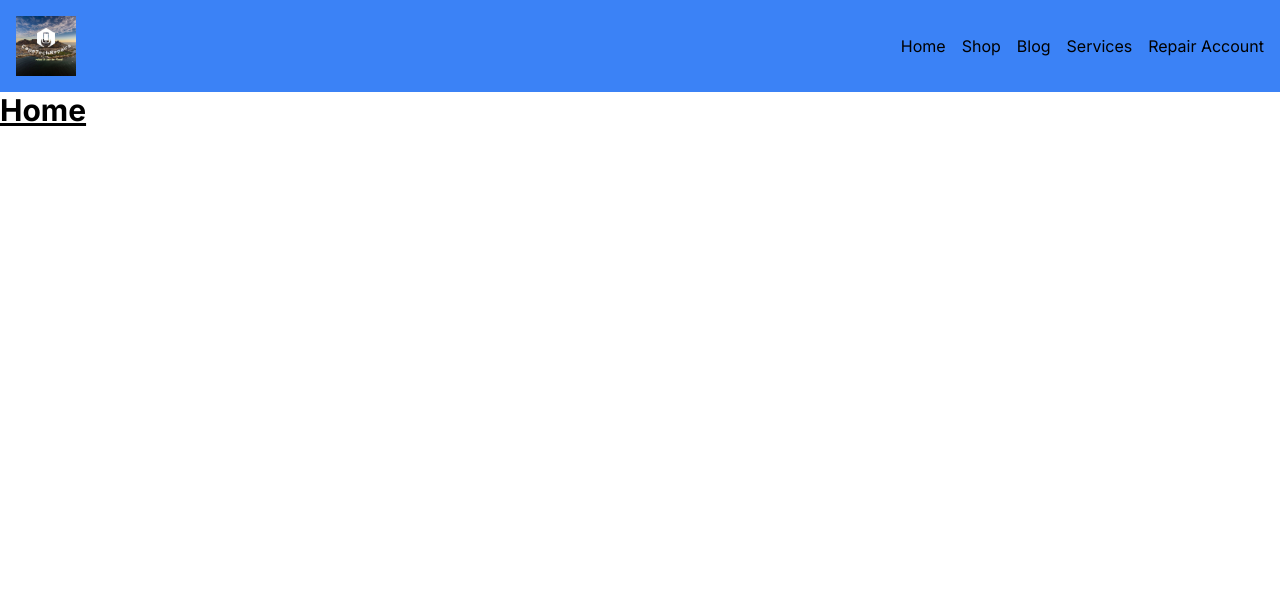
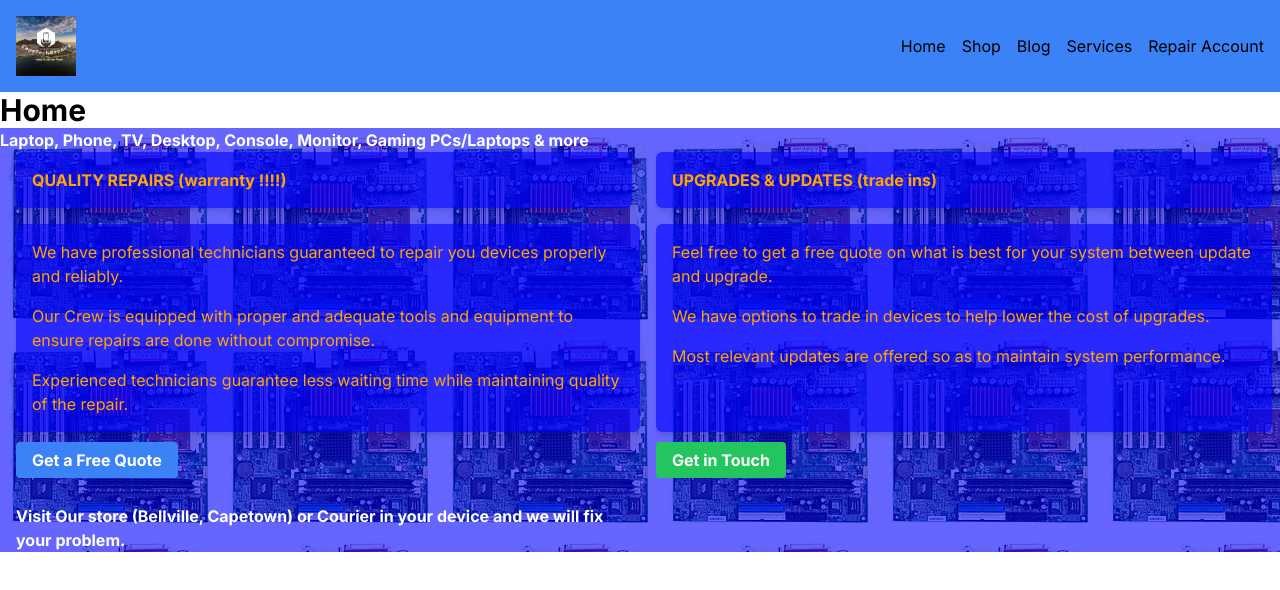
Before and after one commit to Leeoasis/capetechrepairs, a Next.js app: page / in a window 1280 px wide. Shown: the top 590 px of the page. Built offline with nearby package versions, Linux system fonts and the light colour scheme.

Commit message:
add the homepage elements

```diff
--- a/src/app/page.js
+++ b/src/app/page.js
@@ -1,11 +1,52 @@
+import Link from "next/link";
+
 function Home() {
   return (
-    <div>
-      <h1 className="text-3xl font-bold underline">
-        Home
-      </h1>
+    <div className="container">
+      <h1 className="text-3xl font-bold">Home</h1>
+      <div className="container relative bg-custom-image">
+        <div className="absolute inset-0 bg-overlay z-10"></div>
+        <h2 className="z-20 relative font-bold text-white">Laptop, Phone, TV, Desktop, Console, Monitor, Gaming PCs/Laptops & more</h2>
+        <div className="grid grid-cols-2 gap-4 ml-4 z-20 relative">
+          <div className="bg-overlay mr-2 p-4 shadow-md rounded-md">
+            <h2 className="text-customGreen font-bold">QUALITY REPAIRS (warranty !!!!)</h2>
+          </div>
+          <div className="bg-overlay p-4 mr-2 shadow-md rounded-md">
+            <h2 className="text-customGreen font-bold">UPGRADES & UPDATES (trade ins)</h2>
+          </div>
+          <div className="bg-overlay p-4 shadow-md rounded-md">
+            <ul className="text-customGreen">
+              <li className="mb-4">We have professional technicians guaranteed to repair you devices properly and reliably.</li>
+              <li className="mb-4">Our Crew is equipped with proper and adequate tools and equipment to ensure repairs are done without compromise.</li>
+              <li>Experienced technicians guarantee less waiting time while maintaining quality of the repair.</li>
+            </ul>
+          </div>
+          <div className="bg-overlay mr-2 p-4 shadow-md rounded-md">
+            <ul className="text-customGreen">
+              <li className="mb-4">Feel free to get a free quote on what is best for your system between update and upgrade.</li>
+              <li className="mb-4">We have options to trade in devices to help lower the cost of upgrades.</li>
+              <li className="mb-4">Most relevant updates are offered so as to maintain system performance.</li>
+            </ul>
+          </div>
+          <div className="mb-4">
+            <Link href="/quote" legacyBehavior>
+              <a className="bg-blue-500 hover:bg-blue-700 text-white font-bold py-2 px-4 rounded z-20 relative">
+                Get a Free Quote
+              </a>
+            </Link>
+          </div>
+          <div>
+            <Link href="/contact" legacyBehavior>
+              <a className="bg-green-500 hover:bg-green-700 text-white font-bold py-2 px-4 rounded z-20 relative">
+                Get in Touch
+              </a>
+            </Link>
+          </div>
+          <h2 className="font-bold text-white">Visit Our store (Bellville, Capetown) or Courier in your device and we will fix your problem.</h2>
+        </div>
+      </div>
     </div>
-  )
+  );
 }
 
-export default Home
+export default Home;
```
